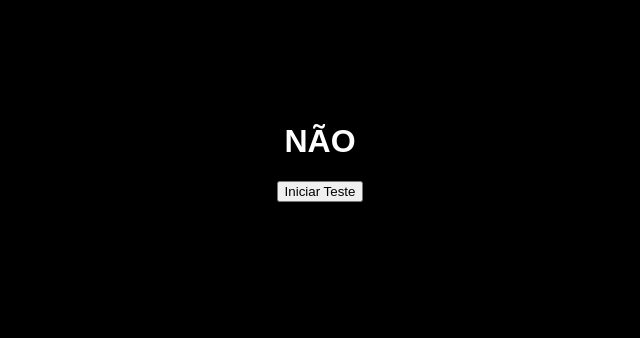
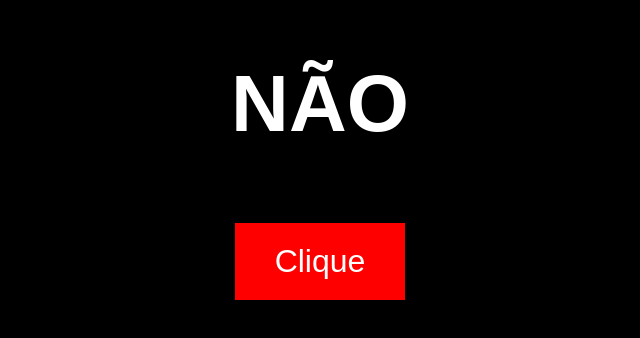
Before and after one commit to inofensivesa/umsiteinofensivo, a plain HTML site: page index.html in a window 1280 px wide. Shown: the part 248-586 px from the top of the page, without its empty margins (320-960 px from the left). Drawn offline with Linux system fonts and the light colour scheme.

Commit message:
Update index.html

```diff
--- a/index.html
+++ b/index.html
@@ -16,6 +16,10 @@
         flex-direction: column;
       }
 
+      h1 {
+        font-size: 80px;
+      }
+
       #entrada {
         display: flex;
         flex-direction: column;
@@ -24,7 +28,7 @@
 
       #acessarBtn {
         padding: 20px 40px;
-        font-size: 24px;
+        font-size: 32px;
         background: red;
         border: none;
         color: white;
@@ -43,7 +47,7 @@
   <body>
     <div id="entrada">
       <h1>NÃO</h1>
-      <button id="CLIQUE">Iniciar Teste</button>
+      <button id="acessarBtn">Clique</button>
     </div>
 
     <video id="sustoVideo">
```
